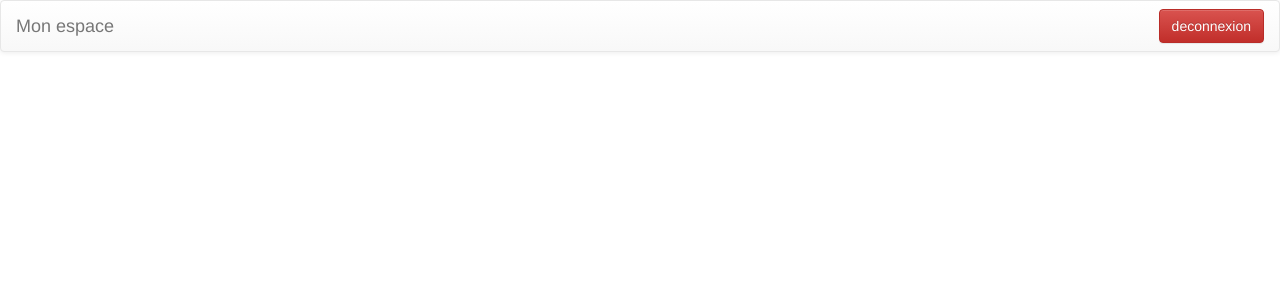
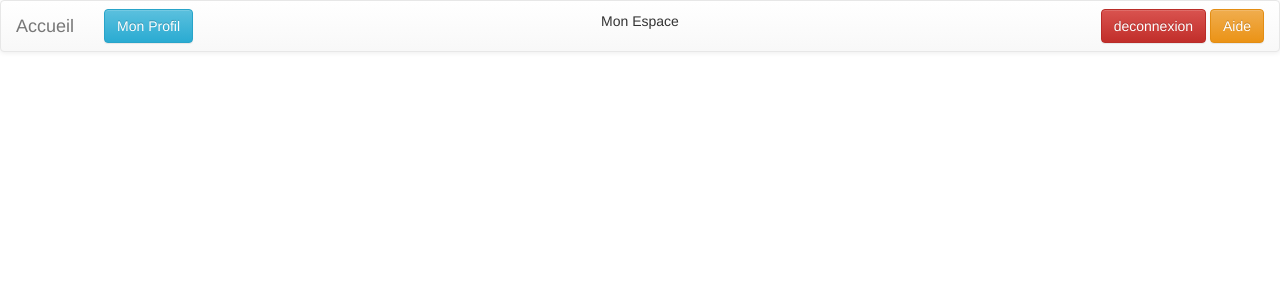
Before and after one commit to Mickatronic/GestNote, a PHP site: page /MonEspace.php in a window 1280 px wide. Shown: the top 300 px of the page. Run offline with PHP 8.4, Linux system fonts and the light colour scheme; the visitor is signed in with stand-in values (Sample User, id 1).

Commit message:
Pour Nate
Modification

```diff
--- a/www/Aide.php
+++ b/www/Aide.php
@@ -21,7 +21,7 @@
         <span class="icon-bar"></span>
         <span class="icon-bar"></span>
       </button>
-      <a class="navbar-brand" href="Accueil.php">Accueil</a>
+      <a class="navbar-brand" href="Index.php">Accueil</a>
     </div>
 	 <form class="navbar-form navbar-right" role="search">
 
--- a/www/MonEspace.php
+++ b/www/MonEspace.php
@@ -3,7 +3,19 @@
 	session_start();
 ?>
 <html>
+
   <head>
+  <style>
+  .navbar-brand2
+  {
+	position: absolute;
+	width: 100%;
+	left: 0;
+	text-align: center;
+	margin: auto;
+	margin-top:10px;
+  }
+  </style>
     <title>Mon espace</title>
 	<link rel="stylesheet" href="bootstrap/css/bootstrap.css">
 
@@ -26,15 +38,29 @@
         <span class="icon-bar"></span>
         <span class="icon-bar"></span>
       </button>
-      <div class="navbar-brand" href="#">Mon espace</div>
+
+	  	    <a class="navbar-brand" href="Index.php">Accueil</a>
+
+
+
+
+
     </div>
 <?php
 		if (isset ($_SESSION["Nom"]))
 		{
 	?>
+	<div href="MonProfil.php" class="navbar-brand2">Mon Espace</div>
+	<div class="navbar-form navbar-left">
+		<a href="MonProfil.php" class="btn btn-info">Mon Profil</a>
+
+	</div>
+	<div class="navbar-form navbar-left">
+		<a class="col-xs-offset-1" href="Index.php"></a>
+	</div>
 	<div  class="navbar-form navbar-right" role="search">
 		<a href="deconnexion.php" class="btn btn-danger">deconnexion</a>
-
+		<a href="Aide.php" class="btn btn-warning">Aide</a>
 	</div>
 
 	<?php
@@ -43,16 +69,14 @@
 	{
 	?>
 
-		<div class="navbar-form navbar-right">
-		<a href="Deconnexion.php" class="btn btn-info">Deconnexion</a>
-		<a href="Aide.php" class="btn btn-warning">Aide</a>
-		</div>
+
 
 	<form action="MonEspace.php" method="GET" class="navbar-form nvbar-right" role="search">
 		<div class="form-group">
 
 		</div>
-			<input type="submit" class="btn btn warning" value="Mon profil"/>
+
+
 	</form>
 
 
```
